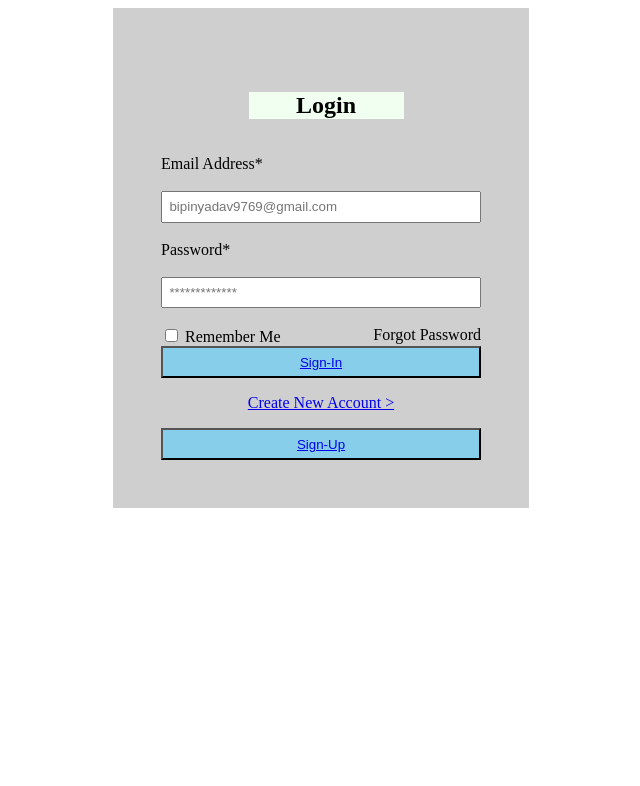
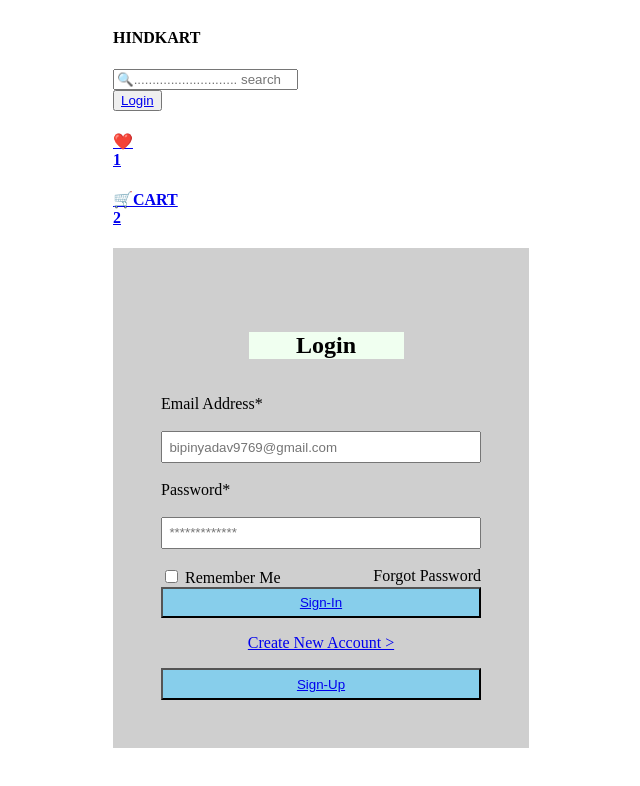
Before and after one commit to bipin7yadav/macro-project, a plain HTML site: page login/login.html in a window 1280 px wide. Shown: the whole page, without its empty margins (319-959 px from the left). Drawn offline with Linux system fonts and the light colour scheme.

Commit message:
Update login.html

```diff
--- a/login/login.html
+++ b/login/login.html
@@ -8,9 +8,26 @@
     <link rel="stylesheet" href="login.css">
 </head>
 <body>
-    <div class="container">
+    <div class="body">
+
+        <div id="header">
+            <h4>HINDKART</h4>
+
+            <input class="search inp" type="search" placeholder="🔍............................ search ">
+
+            <div class="imp">
+
+                <button class="search btn"><a href="/login/login.html">Login</a></button>
+                <h4 class="halt"><a href="/wishlist page/wishlist.html">❤️ <div class="badge">1</div></a></h4>
+                <h4 class="halt"><a href="/cart page/cart.html">🛒CART <div class="badge">2</div></a></h4>
+
+            </div>
 
 
+        </div>
+
+
+        <div class="container">
 
             <div class="info">
 
@@ -43,11 +60,15 @@
                         <div class="center-text">Create New Account ></div>
 
                         <button id="submit"><a href="/sign-up/signup.html">Sign-Up</></button>
+
                 </div>
 
 
 
             </div>
         </div>
+
+    </div>
+
 </body>
 </html>
```
Lines whose indentation alone changed are shown as unchanged.
